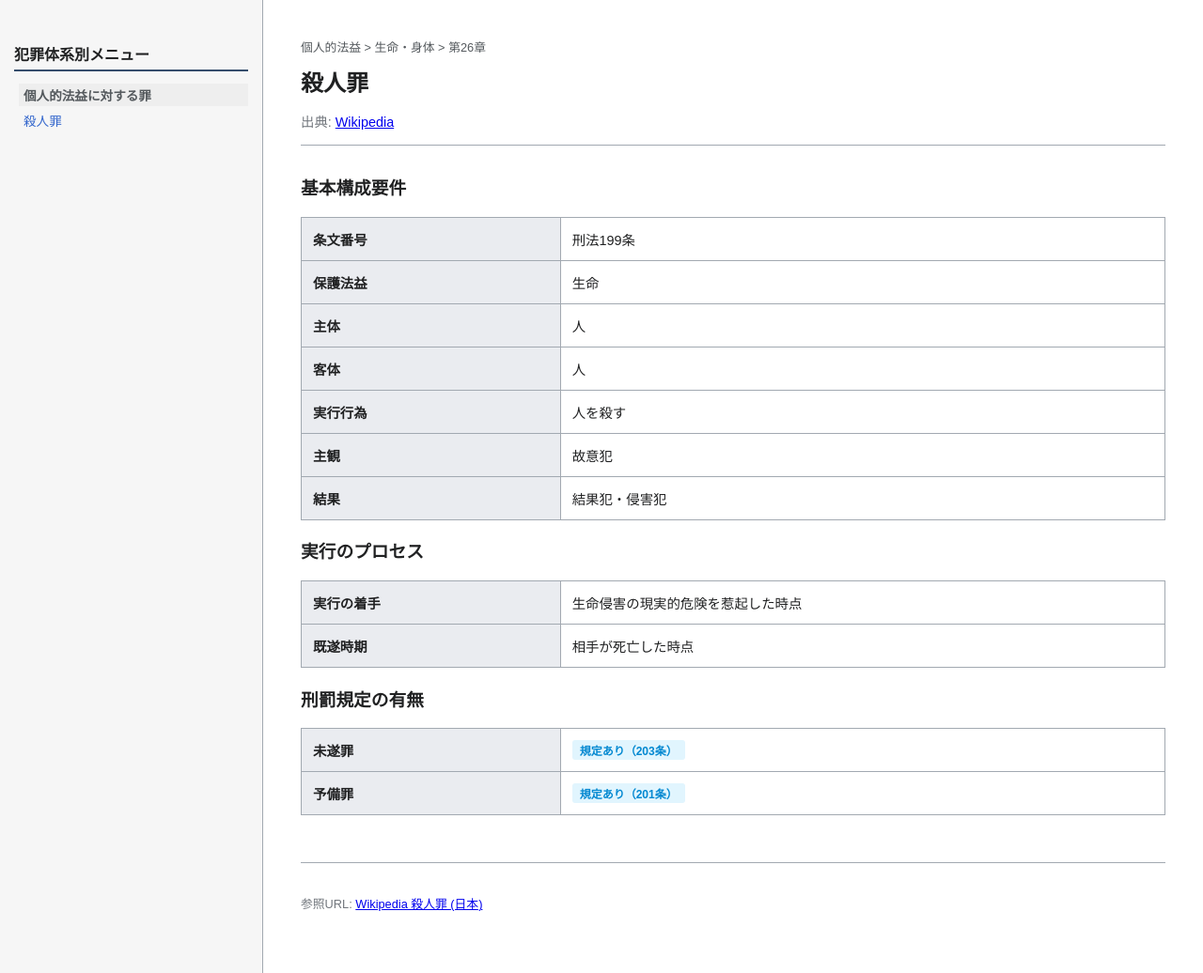
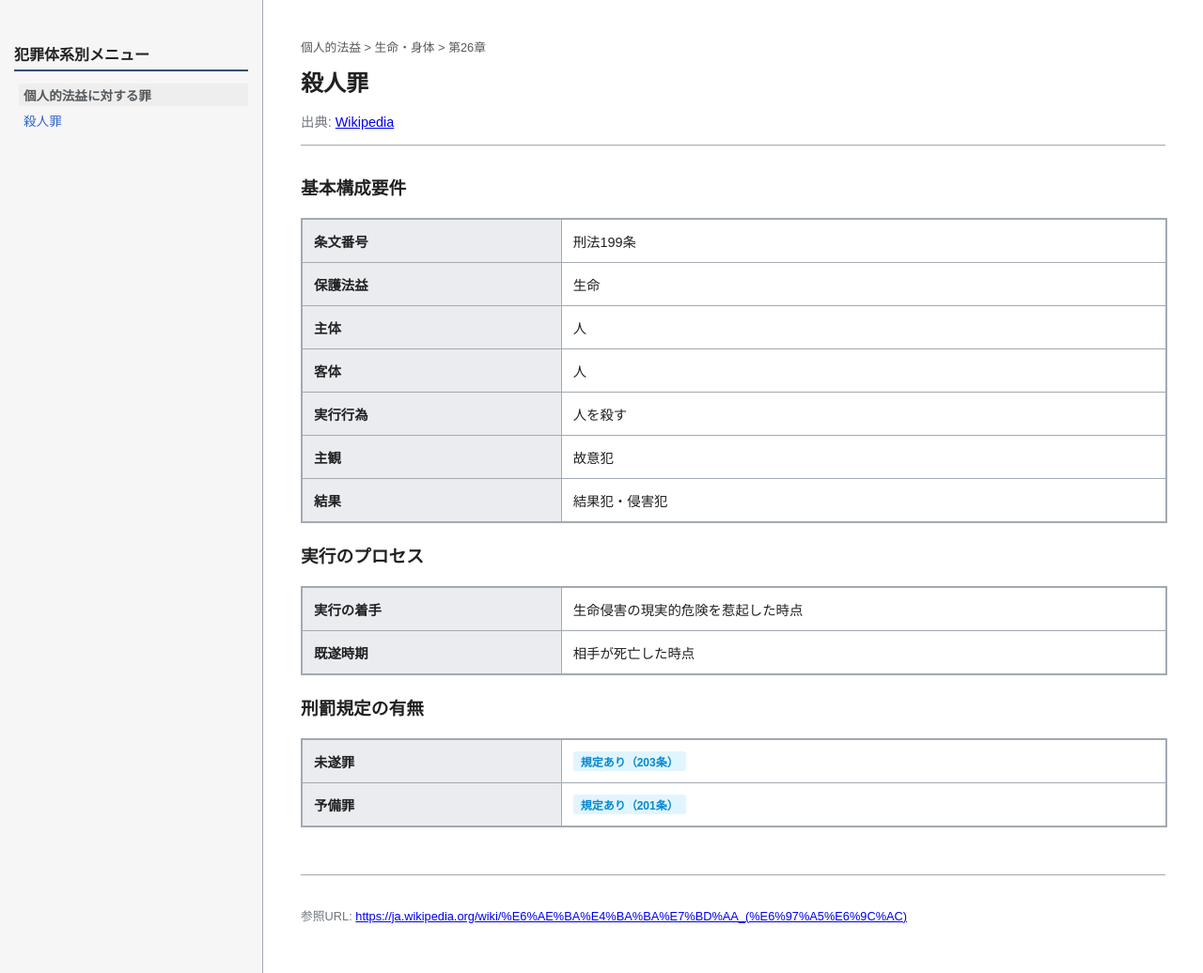
Before and after one commit to nananek/criminal-law-learning, a Jekyll site: the page built from index.md, in a window 1280 px wide and 1036 px high. Shown: the whole window at 94% size. Built offline with Jekyll 4.4.1, drawn with Linux system fonts in a browser that asks for light colours.

Commit message:
Replace tables with div wrappers for layout

```diff
--- a/index.md
+++ b/index.md
@@ -12,30 +12,36 @@ title: 殺人罪 構成要件ノート
     </div>
 
     <h3>基本構成要件</h3>
-    <table class="spec-table">
-        <tr><th>条文番号</th><td>刑法{{ crime.article }}</td></tr>
-        <tr><th>保護法益</th><td>{{ crime.benefit }}</td></tr>
-        <tr><th>主体</th><td>{{ crime.subject }}</td></tr>
-        <tr><th>客体</th><td>{{ crime.object }}</td></tr>
-        <tr><th>実行行為</th><td>{{ crime.act }}</td></tr>
-        <tr><th>主観</th><td>{{ crime.intent }}</td></tr>
-        <tr><th>結果</th><td>{{ crime.result }}</td></tr>
-    </table>
+    <div class="table-wrapper">
+        <table class="spec-table">
+            <tr><th>条文番号</th><td>刑法{{ crime.article }}</td></tr>
+            <tr><th>保護法益</th><td>{{ crime.benefit }}</td></tr>
+            <tr><th>主体</th><td>{{ crime.subject }}</td></tr>
+            <tr><th>客体</th><td>{{ crime.object }}</td></tr>
+            <tr><th>実行行為</th><td>{{ crime.act }}</td></tr>
+            <tr><th>主観</th><td>{{ crime.intent }}</td></tr>
+            <tr><th>結果</th><td>{{ crime.result }}</td></tr>
+        </table>
+    </div>
 
     <h3>実行のプロセス</h3>
-    <table class="spec-table">
-        <tr><th>実行の着手</th><td>{{ crime.start }}</td></tr>
-        <tr><th>既遂時期</th><td>{{ crime.completed }}</td></tr>
-    </table>
+    <div class="table-wrapper">
+        <table class="spec-table">
+            <tr><th>実行の着手</th><td>{{ crime.start }}</td></tr>
+            <tr><th>既遂時期</th><td>{{ crime.completed }}</td></tr>
+        </table>
+    </div>
 
     <h3>刑罰規定の有無</h3>
-    <table class="spec-table">
-        <tr><th>未遂罪</th><td><span class="status-tag">{{ crime.attempt }}</span></td></tr>
-        <tr><th>予備罪</th><td><span class="status-tag">{{ crime.preparation }}</span></td></tr>
-    </table>
+    <div class="table-wrapper">
+        <table class="spec-table">
+            <tr><th>未遂罪</th><td><span class="status-tag">{{ crime.attempt }}</span></td></tr>
+            <tr><th>予備罪</th><td><span class="status-tag">{{ crime.preparation }}</span></td></tr>
+        </table>
+    </div>
 </section>
 {% endfor %}
 
 <footer>
-    <p>参照URL: <a href="https://ja.wikipedia.org/wiki/%E6%AE%BA%E4%BA%BA%E7%BD%AA_(%E6%97%A5%E6%9C%AC)" target="_blank">Wikipedia 殺人罪 (日本)</a></p>
+    <p>参照URL: <a href="https://ja.wikipedia.org/wiki/%E6%AE%BA%E4%BA%BA%E7%BD%AA_(%E6%97%A5%E6%9C%AC)" target="_blank">https://ja.wikipedia.org/wiki/%E6%AE%BA%E4%BA%BA%E7%BD%AA_(%E6%97%A5%E6%9C%AC)</a></p>
 </footer>
```
